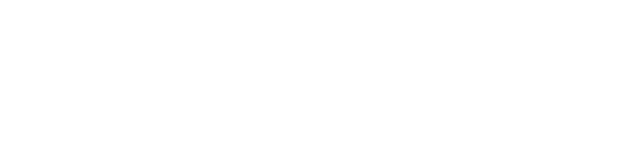
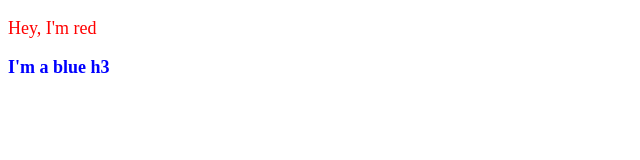
Before and after one commit to tomassw/TOP-DOM-Manipulation-and-Events-Exercise, a plain HTML site: page index.html in a window 1280 px wide. Shown: the whole page, without its empty margins (0-640 px from the left). Drawn offline with Linux system fonts and the light colour scheme.

Commit message:
Added the p and h3

```diff
--- a/index.html
+++ b/index.html
@@ -5,9 +5,11 @@
     <meta http-equiv="X-UA-Compatible" content="IE=edge">
     <meta name="viewport" content="width=device-width, initial-scale=1.0">
     <title>DOM-Manipulation-and-Events-Exercise</title>
-    <script src="index.js"></script>
+    <script src="index.js" defer></script>
 </head>
 <body>
+    <div class="container">
 
+    </div>
 </body>
 </html>
--- a/index.js
+++ b/index.js
@@ -1 +1,22 @@
-console.log("All set up");
+const container = document.querySelector('.container');
+
+
+//adding p
+const p = document.createElement('p');
+p.classList.add('red');
+p.textContent = 'Hey, I\'m red';
+
+container.appendChild(p);
+
+p.style.cssText = 'color: red; font-size: 18px;';
+
+
+//adding h3
+const h3 = document.createElement('h3');
+h3.textContent = "I'm a blue h3";
+h3.style.cssText = 'color: blue; font-size: 18px;';
+
+container.appendChild(h3);
+
+//addinv a div
+const secdiv = document.createElement('div');
```
